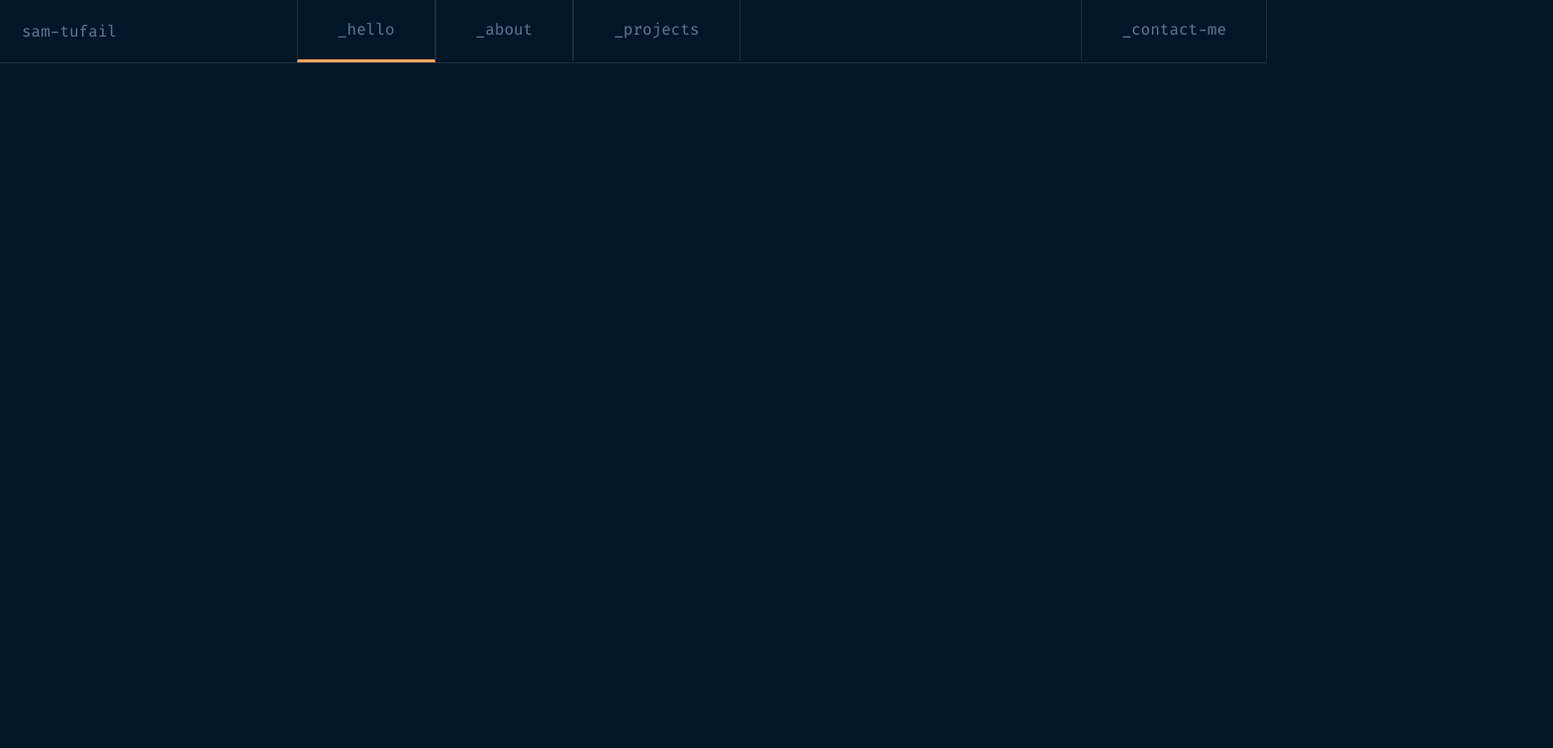
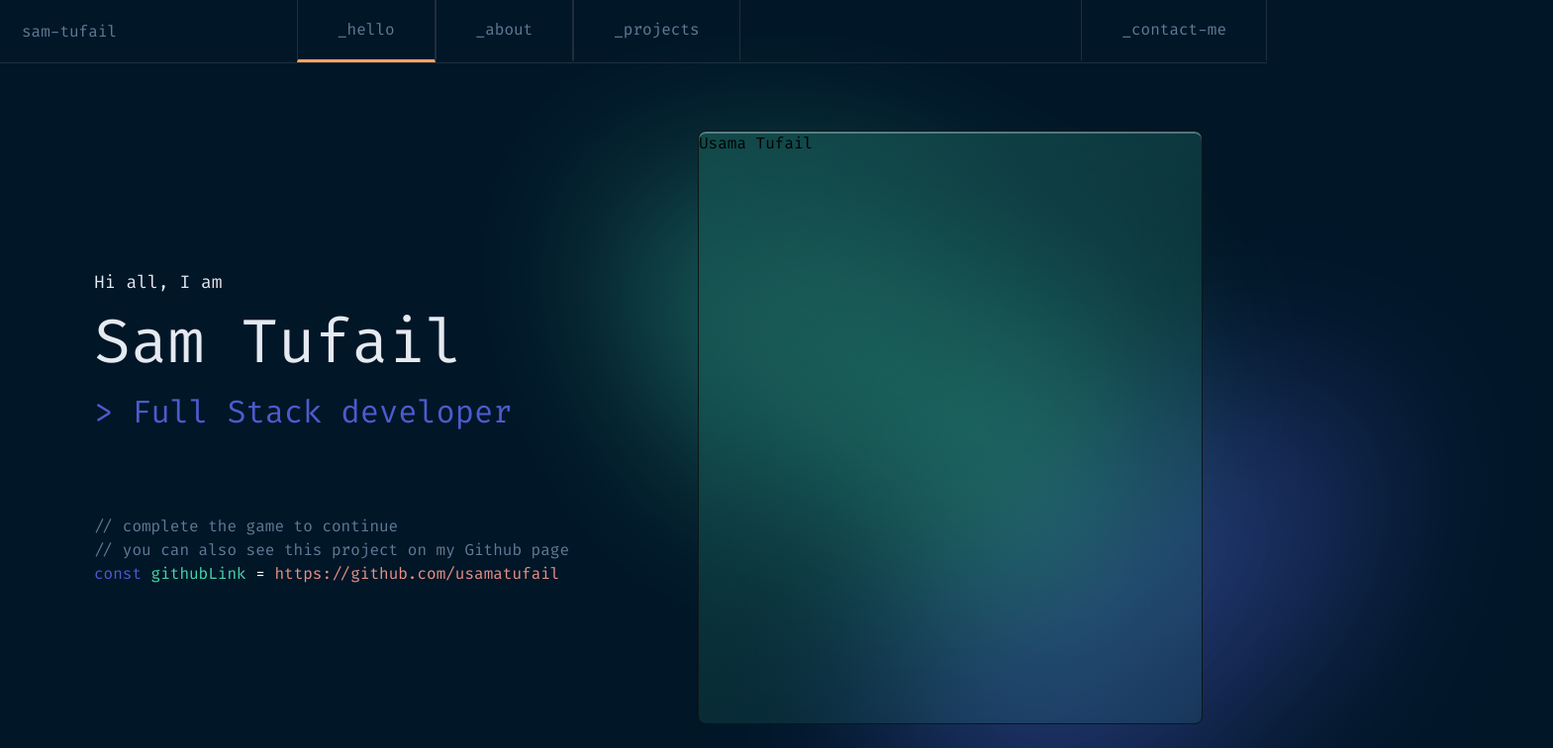
Before and after one commit to usamatufail/sam-portfolio, a Next.js app in the folder apps/web/: page / in a window 1280 px wide. Shown: the top 756 px of the page at 99% size, 1569 px wide, since content can reach past the window. Built offline with nearby package versions, Linux system fonts and the light colour scheme.

Commit message:
feat(apps/web): moved pages to app directory and added content

```diff
--- a/apps/web/components/header/header.component.tsx
+++ b/apps/web/app/components/header/header.component.tsx
@@ -1,6 +1,8 @@
+'use client';
+
 import NextLink from 'next/link';
 import styles from './header.module.scss';
-import { useRouter } from 'next/router';
+import { usePathname } from 'next/navigation';
 
 interface LinkProps {
   href: string;
@@ -8,8 +10,8 @@ interface LinkProps {
 }
 
 const Link = ({ href, text }: LinkProps) => {
-  const router = useRouter();
-  const isActive = router.pathname === href;
+  const pathname = usePathname();
+  const isActive = pathname === href;
   return (
     <NextLink href={href}>
       <div
@@ -24,8 +26,6 @@ const Link = ({ href, text }: LinkProps) => {
 };
 
 export const Header = () => {
-  const router = useRouter();
-  const currentPath = router.pathname;
   return (
     <div className="flex items-center justify-between border-b border-b-solid border-b-main-border">
       <div className="flex items-center justify-between">
--- /dev/null
+++ b/apps/web/app/layout.tsx
@@ -0,0 +1,24 @@
+import './styles/globals.css';
+import { Header } from './components';
+import Head from 'next/head';
+
+export default function RootLayout({
+  // Layouts must accept a children prop.
+  // This will be populated with nested layouts or pages
+  children,
+}: {
+  children: React.ReactNode;
+}) {
+  return (
+    <html lang="en">
+      <Head>
+        <title>Sam's Portfolio Website</title>
+        <link rel="icon" href="/favicon.ico" />
+      </Head>
+      <body>
+        <Header />
+        {children}
+      </body>
+    </html>
+  );
+}
--- /dev/null
+++ b/apps/web/app/page.tsx
@@ -0,0 +1,52 @@
+import type { NextPage } from 'next';
+
+const Home: NextPage = () => {
+  return (
+    <div className="min-h-[calc(100vh_-_64px)] grid grid-cols-2 gap-[130px]">
+      {/* Intro */}
+      <div className="flex items-center justify-end">
+        <div>
+          <p className="text-[#E5E9F0] text-[18px]">Hi all, I am</p>
+          <h1 className="text-[#E5E9F0] text-[62px]">Sam Tufail</h1>
+          <h2 className="text-[#4D5BCE] text-[32px] mb-[80px]">
+            {'>'} Full Stack developer
+          </h2>
+          <p>// complete the game to continue</p>
+          <p>// you can also see this project on my Github page</p>
+          <p>
+            <span className="text-[#4D5BCE]">const</span>{' '}
+            <span className="text-[#43D9AD]">githubLink</span>{' '}
+            <span className="text-white">=</span>{' '}
+            <a target="_blank" href="https://github.com/usamatufail">
+              <span className="text-[#e99287]">
+                https://github.com/usamatufail
+              </span>
+            </a>
+          </p>
+        </div>
+      </div>
+      {/* Board */}
+      <div className="flex items-center justify-start relative">
+        <div className="absolute w-[1114px] -left-[250px] -top-[50px]">
+          <img src="/home-bg.svg" alt="home-bg" />
+        </div>
+        <div
+          className="rounded-[8px] h-[600px] w-[510px]"
+          style={{
+            background:
+              'linear-gradient(150.26deg, rgba(23, 85, 83, 0.7) 1.7%, rgba(67, 217, 173, 0.091) 81.82%)',
+            border: '1px solid #0c1616',
+            boxShadow: 'inset 0px 2px 0px rgba(255, 255, 255, 0.3)',
+            backdropFilter: 'blur(32px)',
+            zIndex: 8,
+            position: 'absolute',
+          }}
+        >
+          <div className="text-black">Usama Tufail</div>
+        </div>
+      </div>
+    </div>
+  );
+};
+
+export default Home;
--- a/apps/web/next.config.js
+++ b/apps/web/next.config.js
@@ -1,4 +1,7 @@
 /** @type {import('next').NextConfig} */
 module.exports = {
   reactStrictMode: true,
+  experimental: {
+    appDir: true,
+  },
 }
--- a/apps/web/pages/_app.tsx
+++ /dev/null
@@ -1,8 +0,0 @@
-import '../styles/globals.scss';
-import type { AppProps } from 'next/app';
-
-function MyApp({ Component, pageProps }: AppProps) {
-  return <Component {...pageProps} />;
-}
-
-export default MyApp;
--- a/apps/web/pages/index.tsx
+++ /dev/null
@@ -1,18 +0,0 @@
-import { Header } from 'components';
-import type { NextPage } from 'next';
-import Head from 'next/head';
-
-const Home: NextPage = () => {
-  return (
-    <div className="min-h-screen">
-      <Head>
-        <title>Sam's Portfolio Website</title>
-        <link rel="icon" href="/favicon.ico" />
-      </Head>
-
-      <Header />
-    </div>
-  );
-};
-
-export default Home;
--- a/apps/web/tailwind.config.js
+++ b/apps/web/tailwind.config.js
@@ -1,9 +1,9 @@
 /** @type {import('tailwindcss').Config} */
 module.exports = {
   content: [
-    './pages/**/*.{js,ts,jsx,tsx}',
-    './components/**/*.{js,ts,jsx,tsx}',
-    './app/**/*.{js,ts,jsx,tsx}',
+    "./app/**/*.{js,ts,jsx,tsx}",
+    "./pages/**/*.{js,ts,jsx,tsx}",
+    "./components/**/*.{js,ts,jsx,tsx}",
   ],
   theme: {
     fontFamily: {
```
Also changed, not shown: apps/web/tsconfig.json (+15 -3 lines), apps/web/app/components/header/header.module.scss (renamed from apps/web/components/header/header.module.scss), apps/web/app/components/index.ts (renamed from apps/web/components/index.ts), apps/web/app/styles/_variables.scss (renamed from apps/web/styles/_variables.scss), apps/web/app/styles/globals.css (renamed from apps/web/styles/globals.scss), apps/web/public/home-bg.svg (added).
